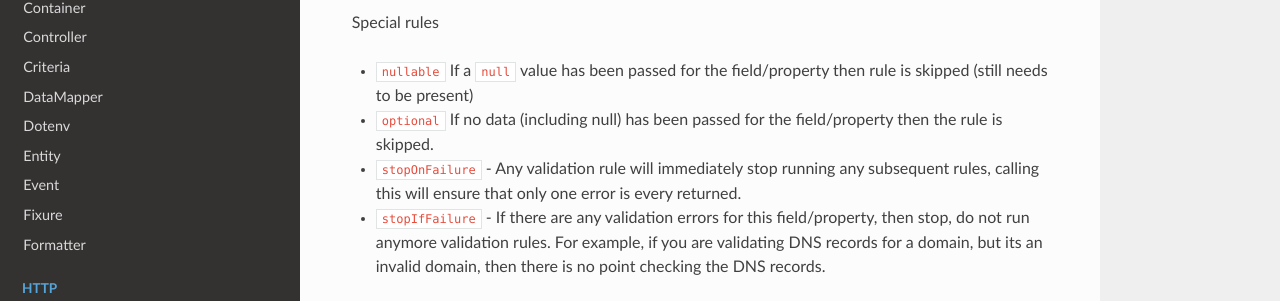
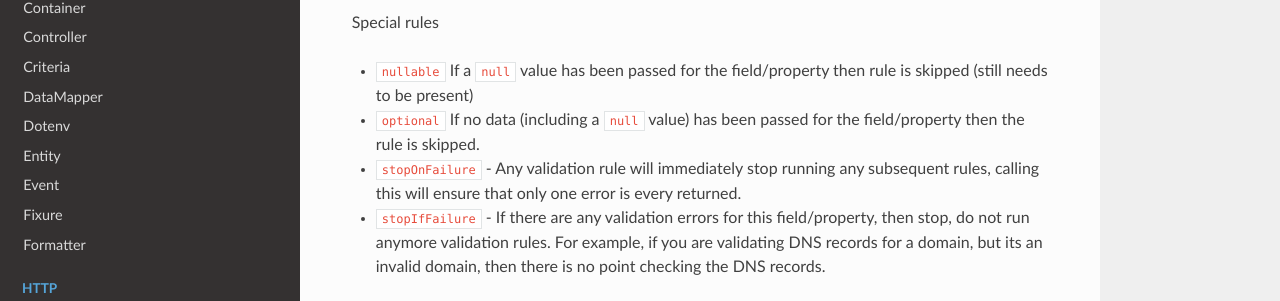
Before and after one commit to amandasharief/lightning, an MkDocs documentation site: the page built from docs/validator.md, in a window 1280 px wide and 900 px high, scrolled down 1601 px. Shown: the part 260-561 px from the top of the window. Built offline with MkDocs 1.6.1, drawn with Linux system fonts in a browser that asks for light colours; nearby versions of some CDN libraries.

Commit message:
corrected typo

```diff
--- a/docs/validator.md
+++ b/docs/validator.md
@@ -97,7 +97,7 @@ $validator->validate($_POST);
 Special rules
 
 - `nullable` If a `null` value has been passed for the field/property then rule is skipped (still needs to be present)
-- `optional` If no data (including null) has been passed for the field/property then the rule is skipped.
+- `optional` If no data (including a `null` value) has been passed for the field/property then the rule is skipped.
 - `stopOnFailure` - Any validation rule will immediately stop running any subsequent rules, calling this will ensure that only one error is every returned.
 - `stopIfFailure` - If there are any validation errors for this field/property, then stop, do not run anymore validation rules. For example, if you are validating DNS records for a domain, but its an invalid domain, then there is no point checking the DNS records.
 
```
